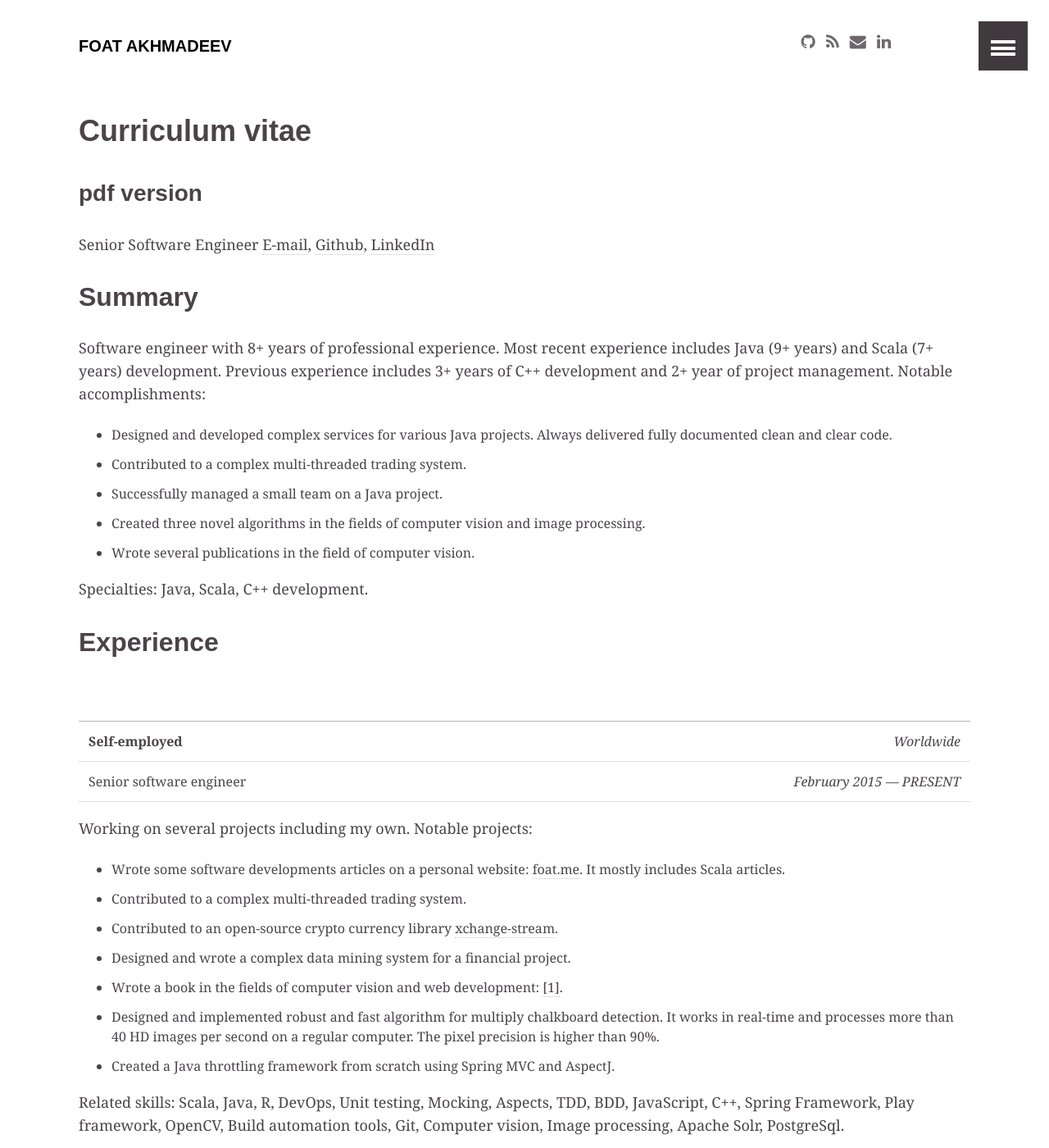
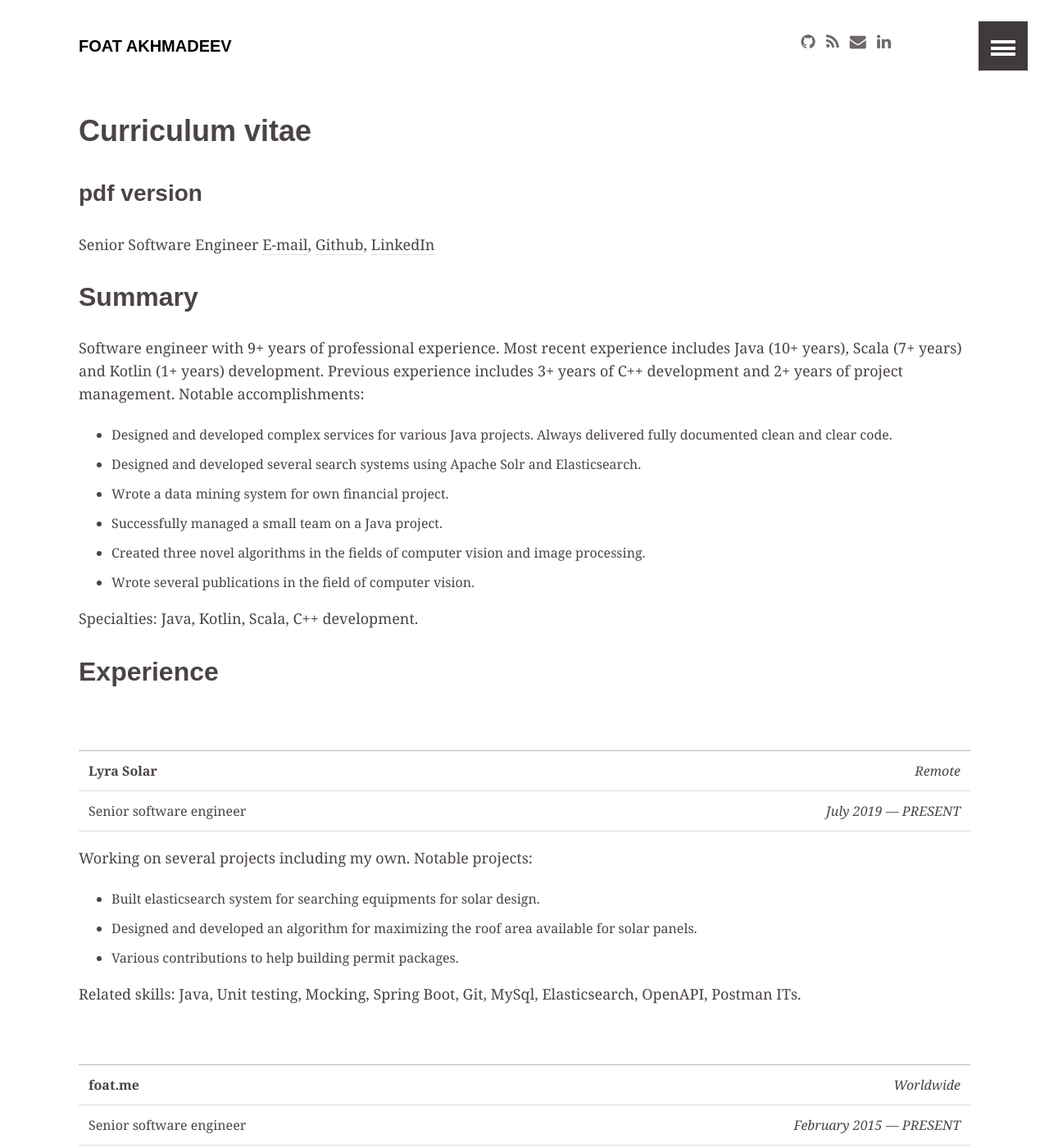
Before and after one commit to Foat/foat.github.io, a Jekyll site: the page built from cv.md, in a window 1280 px wide and 1400 px high. Shown: the whole window at 82% size. Built offline with Jekyll 4.4.1, drawn with Linux system fonts in a browser that asks for light colours; some of the changed text lies outside the part shown.

Commit message:
cv.md update

```diff
--- a/cv.md
+++ b/cv.md
@@ -20,34 +20,67 @@ Senior Software Engineer
 [E-mail], [Github], [LinkedIn]
 
 ## Summary
-Software engineer with 8+ years of professional experience. Most recent experience includes Java (9+ years) and Scala (7+ years) development. Previous experience includes 3+ years of C++ development and 2+ year of project management. Notable accomplishments:
+Software engineer with 9+ years of professional experience. Most recent experience includes Java (10+ years), Scala (7+ years) and Kotlin (1+ years) development. Previous experience includes 3+ years of C++ development and 2+ years of project management. Notable accomplishments:
 
 * Designed and developed complex services for various Java projects. Always delivered fully documented clean and clear code.
-* Contributed to a complex multi-threaded trading system.
+* Designed and developed several search systems using Apache Solr and Elasticsearch.
+* Wrote a data mining system for own financial project.
 * Successfully managed a small team on a Java project.
 * Created three novel algorithms in the fields of computer vision and image processing.
 * Wrote several publications in the field of computer vision.
 
-Specialties: Java, Scala, C++ development.
+Specialties: Java, Kotlin, Scala, C++ development.
 
 ## Experience
 
 |
 -|-:
-**Self-employed**        | *Worldwide*
-Senior software engineer | *February 2015 --- PRESENT*
+**[Lyra Solar]**         | *Remote*
+Senior software engineer | *July 2019 --- PRESENT*
 
 Working on several projects including my own. Notable projects:
 
+* Built elasticsearch system for searching equipments for solar design.
+* Designed and developed an algorithm for maximizing the roof area available for solar panels.
+* Various contributions to help building permit packages.
+
+Related skills: Java, Unit testing, Mocking, Spring Boot, Git, MySql, Elasticsearch, OpenAPI, Postman ITs.
+
+|
+-|-:
+**[foat.me]**            | *Worldwide*
+Senior software engineer | *February 2015 --- PRESENT*
+
+Working on several own projects:
+
+* Currently working on an investment portfolio management tool with backtesting features.
 * Wrote some software developments articles on a personal website: [foat.me](http://foat.me). It mostly includes Scala articles.
+* Designed and wrote a complex data mining system for a financial project.
+
+Related skills: Scala, Java, R, Python, Kotlin, DevOps, Unit testing, JavaScript, C++, Spring Framework, Play framework, Build automation tools, Git, Apache Solr, Sql.
+
+|
+-|-:
+**[Kapital Trading]**    | *Remote*
+Senior software engineer | *August 2015 --- June 2019*
+
 * Contributed to a complex multi-threaded trading system.
 * Contributed to an open-source crypto currency library [xchange-stream](https://github.com/bitrich-info/xchange-stream).
-* Designed and wrote a complex data mining system for a financial project.
+
+Related skills: Java, DevOps, Unit testing, Mocking, TDD, BDD, Build automation tools, MySql.
+
+|
+-|-:
+**Self-employed**        | *Remote*
+Senior software engineer | *February 2015 --- August 2015*
+
+Worked on several projects, listed some notable ones:
+
 * Wrote a book in the fields of computer vision and web development: [[1]](#publications).
 * Designed and implemented robust and fast algorithm for multiply chalkboard detection. It works in real-time and processes more than 40 HD images per second on a regular computer. The pixel precision is higher than 90%.
 * Created a Java throttling framework from scratch using Spring MVC and AspectJ.
 
-Related skills: Scala, Java, R, DevOps, Unit testing, Mocking, Aspects, TDD, BDD, JavaScript, C++, Spring Framework, Play framework, OpenCV, Build automation tools, Git, Computer vision, Image processing, Apache Solr, PostgreSql.
+Related skills: Java, DevOps, Unit testing, Mocking, Aspects, TDD, BDD, JavaScript, C++, Spring Framework, OpenCV, Build automation tools, Git, Computer vision, Image processing.
 
 |
 -|-:
@@ -126,8 +159,8 @@ Related skills: Java, JEE, GWT, Computer vision, Image processing, Machine learn
 
 ## It & programming skills
 
-**Main languages**                  | Java, Scala, C++
-**Data analysis**                   | Matlab, R
+**Main languages**                  | Java, Kotlin, Scala, C++
+**Data analysis**                   | Matlab, R, Python
 **Scripting languages**             | Shell script, JavaScript
 **Markup languages**                | XML, JSON, HTML, CSS
 **Query languages**                 | SQL
@@ -153,6 +186,9 @@ Related skills: Java, JEE, GWT, Computer vision, Image processing, Machine learn
 [Github]: https://github.com/foat
 [LinkedIn]: https://linkedin.com/in/akhmadeevfoat
 
+[foat.me]: http://foat.me
+[Lyra Solar]: https://lyrasolar.com
+[Kapital Trading]: https://www.kapitaltrading.com
 [Center for Machine Perception]: http://cmp.felk.cvut.cz
 [RoadAR]: http://roadar.ru
 [Digital Zone]: http://dz.ru
```
Also changed, not shown: 1 other file.
